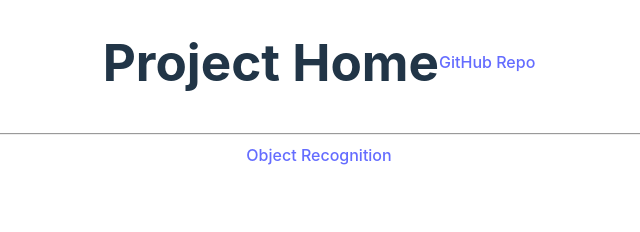
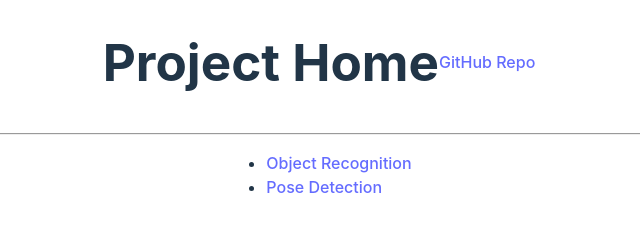
Before and after one commit to kensonjohnson/browser-ml, a website built with Vite: page src/index.html in a window 1280 px wide. Shown: the whole page, without its empty margins (321-961 px from the left). Built offline with nearby package versions, Linux system fonts and the light colour scheme.

Commit message:
Add link to pose detection page

```diff
--- a/src/index.html
+++ b/src/index.html
@@ -18,6 +18,9 @@
       >
     </div>
     <hr />
-    <a href="/object-recognition/">Object Recognition</a>
+    <ul class="page-links">
+      <li><a href="/object-recognition/">Object Recognition</a></li>
+      <li><a href="/pose-detection/">Pose Detection</a></li>
+    </ul>
   </body>
 </html>
```
